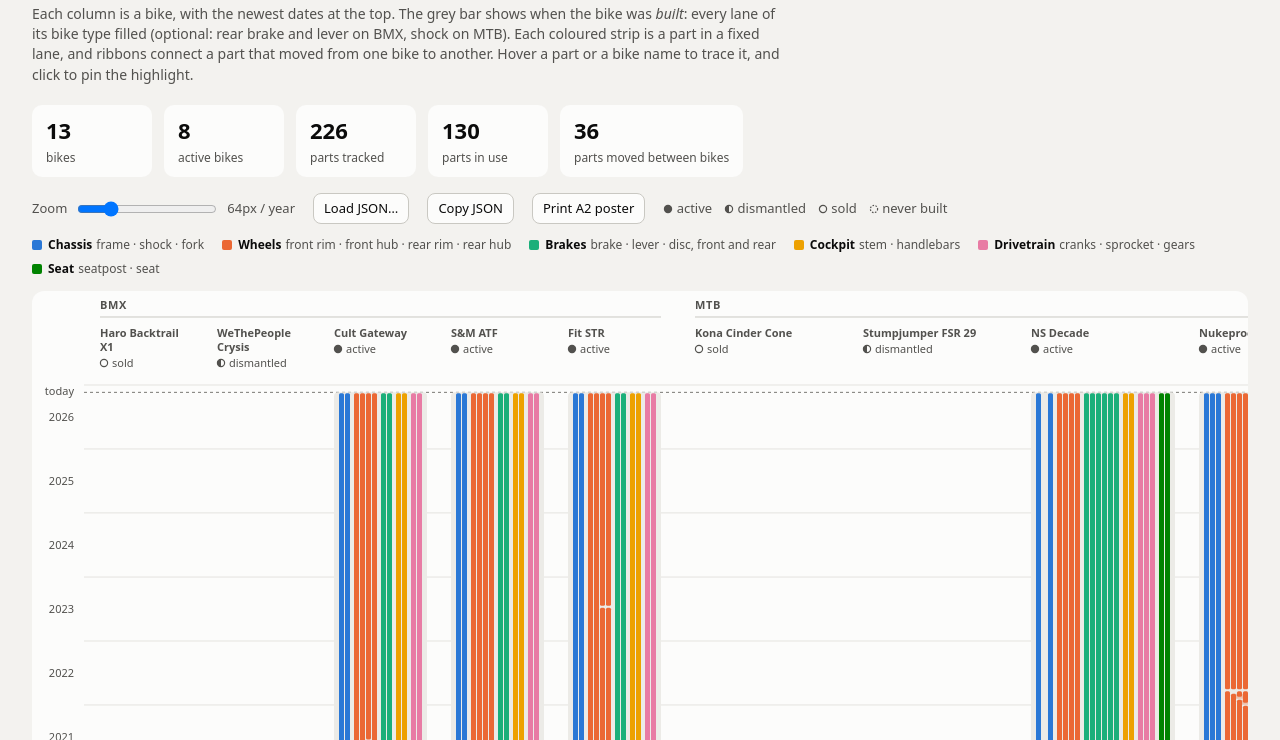
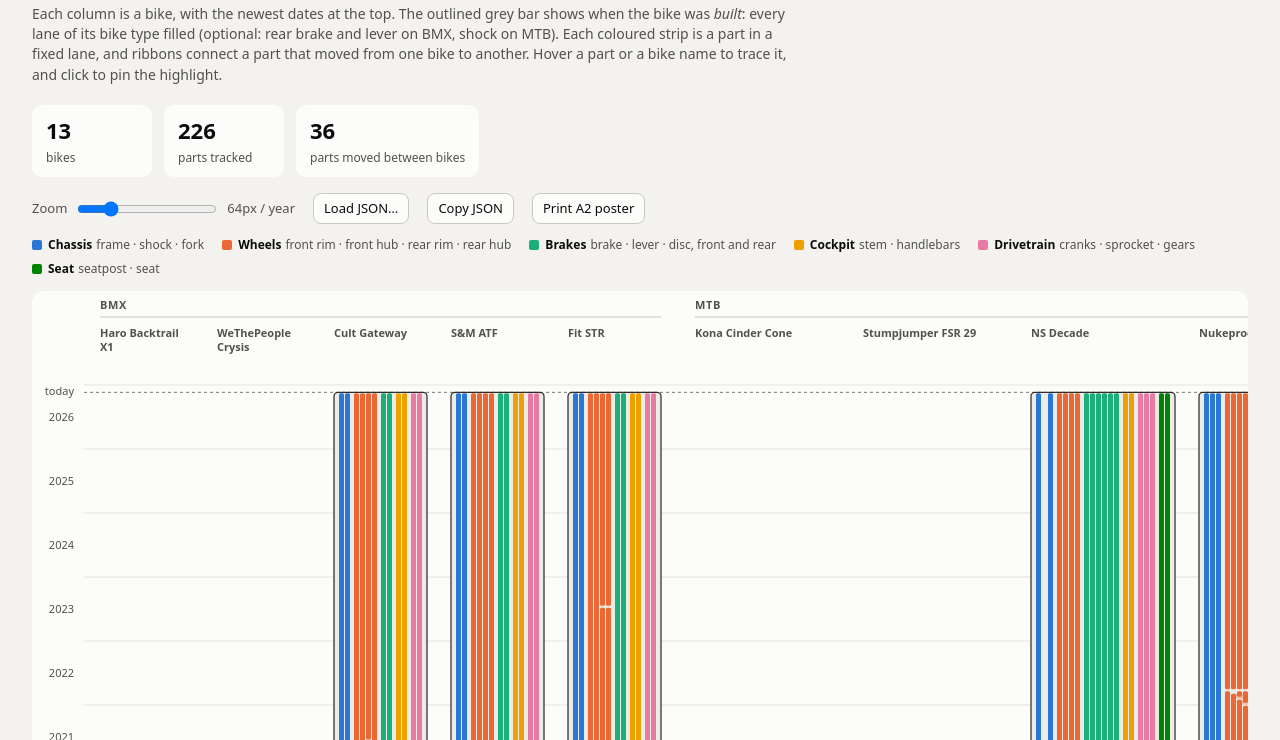
Before and after one commit to manofewords/bikes-timeline, a plain HTML site: page index.html in a window 1280 px wide. Both pictures are taken after a click on the button "Print A2 poster". Shown: the part 60-800 px from the top of the page. Drawn offline with Linux system fonts and the light colour scheme.

Commit message:
Remove bike and part statuses, outline built bars
- Drop all statuses: no active/dismantled/sold/never-built bike status
  (icons, header line, legend, tooltip, poster) and no sold/in-use part
  status (tooltip, summary stats, parts table Status column).
- Built bars get an outline: dark border in the light theme, light
  border in the dark theme, also on the poster.
- Add a commuter bike type (bmx lanes + front brake, front brake lever,
  gears; all brakes optional).
- Gears lane moves from MTB into DH (and so into MTB and gravel too).

```diff
--- a/index.html
+++ b/index.html
@@ -10,6 +10,7 @@
     --surface-page: #f3f2ef;
     --surface-card: #fcfcfb;
     --built-bar-fill: #ecebe7;
+    --built-bar-border: #2f2e2c;
     --gridline: #e4e3df;
     --axis-line: #c9c8c2;
     --text-primary: #0b0b0b;
@@ -28,6 +29,7 @@
       --surface-page: #111110;
       --surface-card: #1a1a19;
       --built-bar-fill: #2a2a28;
+      --built-bar-border: #d6d5ce;
       --gridline: #2c2c2a;
       --axis-line: #4a4a46;
       --text-primary: #f0efec;
@@ -46,6 +48,7 @@
     --surface-page: #111110;
     --surface-card: #1a1a19;
     --built-bar-fill: #2a2a28;
+    --built-bar-border: #d6d5ce;
     --gridline: #2c2c2a;
     --axis-line: #4a4a46;
     --text-primary: #f0efec;
@@ -80,7 +83,6 @@
   .button { font: inherit; color: var(--text-primary); background: var(--surface-card); border: 1px solid var(--axis-line); border-radius: 8px; padding: 5px 10px; cursor: pointer; }
   .button:hover { border-color: var(--text-muted); }
   #json-file-input { display: none; }
-  .status-legend-item { margin-right: 12px; }
 
   .part-group-legend { display: flex; flex-wrap: wrap; gap: 6px 18px; font-size: 12px; color: var(--text-secondary); margin-bottom: 14px; }
   .color-swatch { display: inline-block; width: 10px; height: 10px; border-radius: 2px; margin-right: 6px; vertical-align: -1px; }
@@ -94,11 +96,10 @@
   .year-grid text { fill: var(--text-muted); font-variant-numeric: tabular-nums; }
   .today-line { stroke: var(--text-muted); stroke-dasharray: 3 3; }
   .today-label { fill: var(--text-muted); font-size: 10px; }
-  .built-bar { fill: var(--built-bar-fill); }
+  .built-bar { fill: var(--built-bar-fill); stroke: var(--built-bar-border); stroke-width: 1.25; }
   .bike-type-label { fill: var(--text-primary); font-size: 12px; font-weight: 650; letter-spacing: 0.06em; }
   .bike-type-rule { stroke: var(--axis-line); }
   .bike-name { fill: var(--text-primary); font-size: 12px; font-weight: 600; }
-  .bike-status-label { fill: var(--text-secondary); font-size: 11px; }
   .bike-header { cursor: default; }
   .bike-header:hover .bike-name { text-decoration: underline; }
   .part-segment { cursor: pointer; transition: opacity .12s; }
@@ -143,7 +144,7 @@
 <div class="viz-root">
   <header>
     <h1>Bike timeline</h1>
-    <p>Each column is a bike, with the newest dates at the top. The grey bar shows when the bike was <em>built</em>: every lane of its bike type filled (optional: rear brake and lever on BMX, shock on MTB). Each coloured strip is a part in a fixed lane, and ribbons connect a part that moved from one bike to another. Hover a part or a bike name to trace it, and click to pin the highlight.</p>
+    <p>Each column is a bike, with the newest dates at the top. The outlined grey bar shows when the bike was <em>built</em>: every lane of its bike type filled (optional: rear brake and lever on BMX, shock on MTB). Each coloured strip is a part in a fixed lane, and ribbons connect a part that moved from one bike to another. Hover a part or a bike name to trace it, and click to pin the highlight.</p>
   </header>
 
   <div class="summary-stats" id="summary-stats"></div>
@@ -153,7 +154,6 @@
     <button class="button" id="load-json-button">Load JSON…</button><input type="file" id="json-file-input" accept="application/json,.json">
     <button class="button" id="copy-json-button">Copy JSON</button>
     <button class="button" id="print-poster-button">Print A2 poster</button>
-    <span id="status-legend"></span>
   </div>
 
   <div class="part-group-legend" id="part-group-legend"></div>
@@ -217,16 +217,18 @@
     'frame', 'fork', 'stem', 'handlebars', 'front rim', 'front hub', 'rear rim', 'rear hub',
     'sprocket', 'cranks', 'rear brake', 'rear brake lever',
   ];
-  const DH_LANES = [...BMX_LANES, 'shock', 'front brake', 'front brake lever', 'front disc', 'rear disc'];
-  const MTB_LANES = [...DH_LANES, 'seatpost', 'seat', 'gears'];
+  const COMMUTER_LANES = [...BMX_LANES, 'front brake', 'front brake lever', 'gears'];
+  const DH_LANES = [...BMX_LANES, 'shock', 'front brake', 'front brake lever', 'front disc', 'rear disc', 'gears'];
+  const MTB_LANES = [...DH_LANES, 'seatpost', 'seat'];
   const GRAVEL_LANES = MTB_LANES.filter(partType => partType !== 'shock');
 
   // Listed in the order the bike type groups appear along the x axis.
   const BIKE_TYPES = [
     { type: 'bmx',    label: 'BMX',    lanePartTypes: BMX_LANES,    optionalPartTypes: ['rear brake', 'rear brake lever'] }, // brakeless BMX allowed
-    { type: 'mtb',    label: 'MTB',    lanePartTypes: MTB_LANES,    optionalPartTypes: ['shock'] },
+    { type: 'mtb',    label: 'MTB',    lanePartTypes: MTB_LANES,    optionalPartTypes: ['shock'] }, // hardtails allowed
     { type: 'dh',     label: 'DH',     lanePartTypes: DH_LANES,     optionalPartTypes: [] },
     { type: 'gravel', label: 'GRAVEL', lanePartTypes: GRAVEL_LANES, optionalPartTypes: [] },
+    { type: 'commuter', label: 'COMMUTER', lanePartTypes: COMMUTER_LANES, optionalPartTypes: ['front brake', 'front brake lever', 'rear brake', 'rear brake lever'] }
   ];
   const BIKE_TYPES_BY_KEY = Object.fromEntries(BIKE_TYPES.map(bikeType => [bikeType.type, bikeType]));
   const requiredPartTypesFor = bikeType =>
@@ -237,13 +239,6 @@
   const IGNORED_PART_TYPES = new Set(['front tire', 'rear tire', 'grips', 'seat clamp', 'headset', 'pedals']);
   // Anything that is neither a lane type nor ignored is logged as an error.
   const KNOWN_PART_TYPES = new Set([...LANE_DEFINITIONS.map(lane => lane.partType), ...IGNORED_PART_TYPES]);
-
-  const BIKE_STATUS_LABELS = {
-    active:     'active',
-    dismantled: 'dismantled',
-    sold:       'sold',
-    neverBuilt: 'never built',
-  };
 
   // =====================================================================
   // Layout (all values in pixels)
@@ -461,20 +456,6 @@
     return element;
   }
 
-  // Status icon: filled = active, half-filled = dismantled, ring = sold, dashed ring = never built
-  function statusIconSvgMarkup(status, centerX, centerY, radius = 3.6) {
-    const dashes = status === 'neverBuilt' ? ' stroke-dasharray="1.6 1.4"' : '';
-    const ring = `<circle cx="${centerX}" cy="${centerY}" r="${radius}" fill="none" stroke="currentColor" stroke-width="1.2"${dashes}/>`;
-    if (status === 'active') return `<circle cx="${centerX}" cy="${centerY}" r="${radius + 0.6}" fill="currentColor"/>`;
-    if (status === 'dismantled') {
-      const leftHalf = `<path d="M${centerX},${centerY - radius} A${radius},${radius} 0 0 0 ${centerX},${centerY + radius} Z" fill="currentColor"/>`;
-      return ring + leftHalf;
-    }
-    return ring;
-  }
-  const statusIconInlineHtml = status =>
-    `<svg width="10" height="10" viewBox="0 0 10 10" style="vertical-align:-1px;color:var(--text-secondary)">${statusIconSvgMarkup(status, 5, 5)}</svg>`;
-
   function wrapTextIntoLines(text, maxCharactersPerLine, maxLines) {
     const lines = [];
     let currentLine = '';
@@ -502,7 +483,7 @@
   let hoveredHighlightKey = null;
 
   // =====================================================================
-  // Model: derive built periods, statuses, lanes and ordering from raw data
+  // Model: derive built periods, lanes and ordering from raw data
   // =====================================================================
 
   function buildTimelineModel(data) {
@@ -564,7 +545,6 @@
       }
       part.mountings = mergedMountings;
       if (part.mountings.length === 0) continue;
-      part.isSold = part.mountings.length > 0 && part.mountings.every(mounting => mounting.endTimestamp < TODAY_TIMESTAMP);
       part.mountings.forEach(mounting => bikesById[mounting.bikeId].mountings.push(mounting));
     }
     const shownParts = parts.filter(part => part.mountings.length > 0);
@@ -573,7 +553,6 @@
       assignLanes(bike, dataWarnings);
       bike.builtPeriods = computeBuiltPeriods(bike);
       bike.partsEverMounted = [...new Set(bike.mountings.map(mounting => mounting.part))];
-      bike.status = computeBikeStatus(bike);
       bike.sortTimestamp = bike.builtPeriods.length
         ? bike.builtPeriods[0].startTimestamp
         : (bike.mountings.length ? Math.min(...bike.mountings.map(mounting => mounting.startTimestamp)) : TODAY_TIMESTAMP);
@@ -642,13 +621,6 @@
       else builtPeriods.push({ startTimestamp: intervalStart, endTimestamp: intervalEnd });
     }
     return builtPeriods;
-  }
-
-  function computeBikeStatus(bike) {
-    if (bike.builtPeriods.length === 0) return 'neverBuilt';
-    const latestBuiltPeriod = bike.builtPeriods[bike.builtPeriods.length - 1];
-    if (latestBuiltPeriod.endTimestamp === TODAY_TIMESTAMP) return 'active';
-    return bike.partsEverMounted.every(part => part.isSold) ? 'sold' : 'dismantled';
   }
 
   // =====================================================================
@@ -733,11 +705,6 @@
           nameText.textContent = line;
         });
 
-        const statusLineY = 46 + nameLines.length * 14 + 2;
-        const statusIcon = createSvgElement('g', { style: 'color:var(--text-secondary)' }, bikeHeader);
-        statusIcon.innerHTML = statusIconSvgMarkup(bike.status, bike.barLeftX + 4, statusLineY - 4);
-        const statusText = createSvgElement('text', { class: 'bike-status-label', x: bike.barLeftX + 12, y: statusLineY }, bikeHeader);
-        statusText.textContent = BIKE_STATUS_LABELS[bike.status];
 
         bikeHeader.addEventListener('pointerenter', event => showBikeTooltip(bike, event));
         bikeHeader.addEventListener('pointermove', positionTooltip);
@@ -855,12 +822,10 @@
         <td>${formatMonthYear(mounting.startTimestamp)} – ${formatMonthYear(mounting.endTimestamp)}</td>
         <td>${formatDuration(mounting.endTimestamp - mounting.startTimestamp)}</td>
       </tr>`).join('');
-    const latestMounting = part.mountings[part.mountings.length - 1];
-    const partStatus = part.isSold ? 'Sold' : `On ${bikeName(latestMounting.bikeId)}`;
 
     tooltip.innerHTML = `
       <h4><span class="color-swatch" style="background:var(--part-group-${part.partGroup})"></span>${escapeHtml(part.details)}</h4>
-      <div class="tooltip-meta">${escapeHtml(part.type)} · ${partStatus}</div>
+      <div class="tooltip-meta">${escapeHtml(part.type)}</div>
       <table>${mountingRows}</table>`;
     tooltip.style.display = 'block';
     positionTooltip(event);
@@ -890,7 +855,7 @@
 
     tooltip.innerHTML = `
       <h4>${escapeHtml(bike.name)}</h4>
-      <div class="tooltip-meta">${escapeHtml(bike.type.toUpperCase())} · ${statusIconInlineHtml(bike.status)} ${BIKE_STATUS_LABELS[bike.status]} · ${bike.partsEverMounted.length} parts over time</div>
+      <div class="tooltip-meta">${escapeHtml(bike.type.toUpperCase())} · ${bike.partsEverMounted.length} parts over time</div>
       <table>${builtPeriodRows || '<tr><td>never had the full minimum set</td></tr>'}</table>
       ${bikesPartsCameFrom.size ? `<div class="tooltip-meta" style="margin:6px 0 0">Parts from: ${listNames(bikesPartsCameFrom)}</div>` : ''}
       ${bikesPartsWentTo.size ? `<div class="tooltip-meta" style="margin:2px 0 0">Parts passed to: ${listNames(bikesPartsWentTo)}</div>` : ''}`;
@@ -945,7 +910,7 @@
   const POSTER_PRINTABLE_HEIGHT_MM = 399;  // 420mm minus margins, 1mm spare so it never spills onto a second page
   const POSTER_FONT_FAMILY = 'Helvetica, Arial, sans-serif';
   const POSTER_COLORS = {
-    page: '#ffffff', builtBar: '#ecebe7', gridline: '#e4e3df', axisLine: '#c9c8c2',
+    page: '#ffffff', builtBar: '#ecebe7', builtBarBorder: '#2f2e2c', gridline: '#e4e3df', axisLine: '#c9c8c2',
     textPrimary: '#0b0b0b', textSecondary: '#52514e', textMuted: '#7a7974',
   };
   // Light-mode part group colours (same as the screen palette)
@@ -1064,7 +1029,7 @@
       group.posterRightX = currentX;
     });
 
-    // ----- bike headers: name, status, built periods -----
+    // ----- bike headers: name, built periods -----
     const formatBuiltPeriod = period =>
       `${formatMonthYear(period.startTimestamp)}–${formatMonthYear(period.endTimestamp)} · ${formatDuration(period.endTimestamp - period.startTimestamp)}`;
     const headerLinesByBikeId = {};
@@ -1077,7 +1042,7 @@
       }
     }
     const tallestHeaderContent = Math.max(...Object.values(headerLinesByBikeId).map(lines =>
-      lines.nameLines.length * POSTER_BIKE_NAME_LINE_HEIGHT + (1 + lines.builtPeriodLines.length) * POSTER_BIKE_DETAIL_LINE_HEIGHT));
+      lines.nameLines.length * POSTER_BIKE_NAME_LINE_HEIGHT + lines.builtPeriodLines.length * POSTER_BIKE_DETAIL_LINE_HEIGHT));
     const headerTopY = POSTER_TITLE_BAND_HEIGHT;
     const plotTopY = headerTopY + 30 + tallestHeaderContent + 10;
     const plotBottomY = posterHeight - 16;
@@ -1094,10 +1059,7 @@
           addText(headerLayer, nameLine, { x: barLeftX, y: lineY, 'font-size': POSTER_BIKE_NAME_FONT_SIZE, 'font-weight': 700, fill: POSTER_COLORS.textPrimary });
           lineY += POSTER_BIKE_NAME_LINE_HEIGHT;
         }
-        lineY -= 1;
-        const statusIcon = createSvgElement('g', { style: `color:${POSTER_COLORS.textSecondary}` }, headerLayer);
-        statusIcon.innerHTML = statusIconSvgMarkup(bike.status, barLeftX + 4, lineY - 3.5);
-        addText(headerLayer, BIKE_STATUS_LABELS[bike.status], { x: barLeftX + 12, y: lineY, 'font-size': POSTER_BIKE_DETAIL_FONT_SIZE, fill: POSTER_COLORS.textSecondary });
+        lineY -= POSTER_BIKE_DETAIL_LINE_HEIGHT + 1; // first built period sits right under the name
         for (const builtPeriodLine of builtPeriodLines) {
           lineY += POSTER_BIKE_DETAIL_LINE_HEIGHT;
           addText(headerLayer, builtPeriodLine, { x: barLeftX, y: lineY, 'font-size': POSTER_BIKE_DETAIL_FONT_SIZE, fill: POSTER_COLORS.textSecondary, 'font-variant-numeric': 'tabular-nums' });
@@ -1130,7 +1092,7 @@
       if (barLeftX == null) continue;
       for (const period of bike.builtPeriods) {
         const topY = timestampToY(period.endTimestamp);
-        createSvgElement('rect', { x: barLeftX, y: topY, width: barWidthOf(bike.id), height: Math.max(2, timestampToY(period.startTimestamp) - topY), rx: 3, fill: POSTER_COLORS.builtBar }, barLayer);
+        createSvgElement('rect', { x: barLeftX, y: topY, width: barWidthOf(bike.id), height: Math.max(2, timestampToY(period.startTimestamp) - topY), rx: 3, fill: POSTER_COLORS.builtBar, stroke: POSTER_COLORS.builtBarBorder, 'stroke-width': 1 }, barLayer);
       }
     }
 
@@ -1197,45 +1159,32 @@
   }
 
   function renderPosterTitleBand(svg, posterWidth, addText) {
-    const countBikesWithStatus = status => timelineModel.bikes.filter(bike => bike.status === status).length;
     addText(svg, 'Bike timeline', { x: 0, y: 26, 'font-size': 26, 'font-weight': 700, fill: POSTER_COLORS.textPrimary });
     addText(svg,
-      `As of ${formatLongDate(TODAY_TIMESTAMP)} · ${timelineModel.bikes.length} bikes, ${countBikesWithStatus('active')} active · ${timelineModel.parts.length} parts`,
+      `As of ${formatLongDate(TODAY_TIMESTAMP)} · ${timelineModel.bikes.length} bikes · ${timelineModel.parts.length} parts`,
       { x: 0, y: 46, 'font-size': 11, fill: POSTER_COLORS.textSecondary });
     addText(svg,
-      `Grey bar: bike built (${BUILT_BIKE_DESCRIPTION}). Ribbon: part moved to another bike. Dotted line: part refitted to the same bike after a break.`,
+      `Outlined grey bar: bike built (${BUILT_BIKE_DESCRIPTION}). Ribbon: part moved to another bike. Dotted line: part refitted to the same bike after a break.`,
       { x: 0, y: 60, 'font-size': 10, fill: POSTER_COLORS.textMuted });
 
-    // Legend, right-aligned: part groups, then bike statuses
+    // Legend, right-aligned: part groups
     const legendFontSize = 11;
-    const legendItems = [
-      ...Object.entries(PART_GROUPS).map(([groupKey, group]) => ({ kind: 'group', groupKey, label: group.label, description: group.partTypesDescription })),
-      ...Object.entries(BIKE_STATUS_LABELS).map(([status, label]) => ({ kind: 'status', status, label })),
-    ];
+    const legendRowY = 24;
+    const legendItems = Object.entries(PART_GROUPS)
+      .map(([groupKey, group]) => ({ groupKey, label: group.label, description: group.partTypesDescription }));
     const itemWidth = item => 14 + measureTextWidth(item.label, legendFontSize, 700)
-      + (item.description ? 4 + measureTextWidth(item.description, legendFontSize) : 0) + 16;
-    const rowY = [24, 44];
-    const firstRowItems = legendItems.filter(item => item.kind === 'group');
-    const secondRowItems = legendItems.filter(item => item.kind === 'status');
-    [firstRowItems, secondRowItems].forEach((rowItems, rowIndex) => {
-      let itemX = posterWidth - rowItems.reduce((total, item) => total + itemWidth(item), 0) + 16;
-      for (const item of rowItems) {
-        const legendItem = createSvgElement('g', { style: `color:${POSTER_COLORS.textSecondary}` }, svg);
-        if (item.kind === 'group') {
-          createSvgElement('rect', { x: itemX, y: rowY[rowIndex] - 9, width: 10, height: 10, rx: 2, fill: POSTER_PART_GROUP_COLORS[item.groupKey] }, legendItem);
-        } else {
-          legendItem.innerHTML = statusIconSvgMarkup(item.status, itemX + 5, rowY[rowIndex] - 4);
-        }
-        const labelElement = addText(legendItem, '', { x: itemX + 14, y: rowY[rowIndex], 'font-size': legendFontSize, fill: POSTER_COLORS.textSecondary });
+      + 4 + measureTextWidth(item.description, legendFontSize) + 16;
+    let itemX = posterWidth - legendItems.reduce((total, item) => total + itemWidth(item), 0) + 16;
+    for (const item of legendItems) {
+      const legendItem = createSvgElement('g', {}, svg);
+      createSvgElement('rect', { x: itemX, y: legendRowY - 9, width: 10, height: 10, rx: 2, fill: POSTER_PART_GROUP_COLORS[item.groupKey] }, legendItem);
+      const labelElement = addText(legendItem, '', { x: itemX + 14, y: legendRowY, 'font-size': legendFontSize, fill: POSTER_COLORS.textSecondary });
       const boldLabel = createSvgElement('tspan', { 'font-weight': 700, fill: POSTER_COLORS.textPrimary }, labelElement);
       boldLabel.textContent = item.label;
-        if (item.description) {
       const description = createSvgElement('tspan', { dx: 4 }, labelElement);
       description.textContent = item.description;
-        }
       itemX += itemWidth(item);
     }
-    });
   }
 
   // =====================================================================
@@ -1243,15 +1192,12 @@
   // =====================================================================
 
   function renderSummaryAndLegends() {
-    const countBikesWithStatus = status => timelineModel.bikes.filter(bike => bike.status === status).length;
     const partsMovedBetweenBikes = timelineModel.parts
       .filter(part => new Set(part.mountings.map(mounting => mounting.bikeId)).size > 1).length;
 
     const summaryStats = [
       { value: timelineModel.bikes.length, label: 'bikes' },
-      { value: countBikesWithStatus('active'), label: 'active bikes' },
       { value: timelineModel.parts.length, label: 'parts tracked' },
-      { value: timelineModel.parts.filter(part => !part.isSold).length, label: 'parts in use' },
       { value: partsMovedBetweenBikes, label: 'parts moved between bikes' },
     ];
     document.getElementById('summary-stats').innerHTML = summaryStats
@@ -1264,9 +1210,6 @@
         </span>`)
       .join('');
 
-    document.getElementById('status-legend').innerHTML = Object.entries(BIKE_STATUS_LABELS)
-      .map(([status, label]) => `<span class="status-legend-item">${statusIconInlineHtml(status)} ${label}</span>`)
-      .join('');
 
     renderPartsTable();
 
@@ -1285,11 +1228,11 @@
       const usageLines = part.mountings
         .map(mounting => `${escapeHtml(timelineModel.bikesById[mounting.bikeId].name)}: ${formatIsoDate(mounting.startTimestamp)} → ${formatIsoDate(mounting.endTimestamp)}`)
         .join('<br>');
-      return `<tr><td>${escapeHtml(part.type)}</td><td>${escapeHtml(part.details)}</td><td class="usage-cell">${usageLines}</td><td>${part.isSold ? 'sold' : 'in use'}</td></tr>`;
+      return `<tr><td>${escapeHtml(part.type)}</td><td>${escapeHtml(part.details)}</td><td class="usage-cell">${usageLines}</td></tr>`;
     }).join('');
 
     document.getElementById('parts-table').innerHTML =
-      `<thead><tr><th>Type</th><th>Part</th><th>Usage</th><th>Status</th></tr></thead><tbody>${bodyRows}</tbody>`;
+      `<thead><tr><th>Type</th><th>Part</th><th>Usage</th></tr></thead><tbody>${bodyRows}</tbody>`;
   }
 
   // =====================================================================
```
Lines whose indentation alone changed are shown as unchanged.
